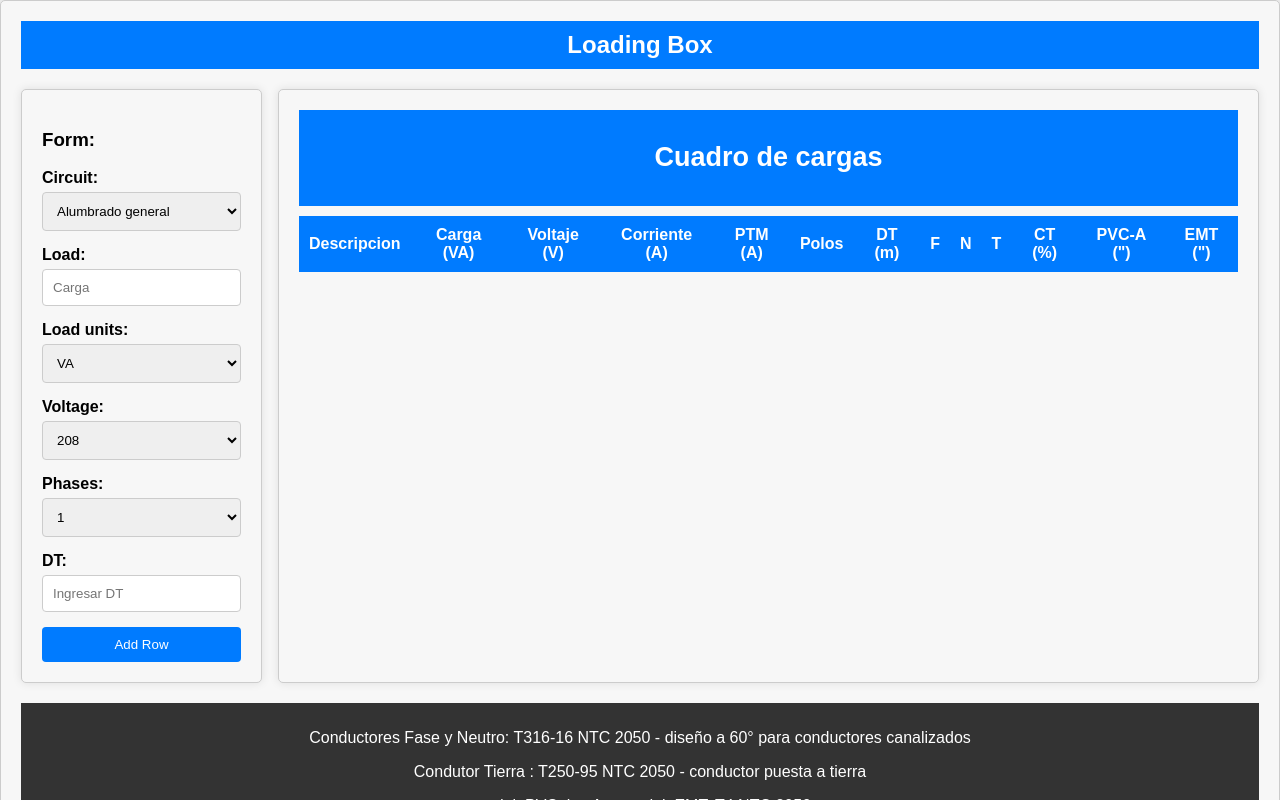
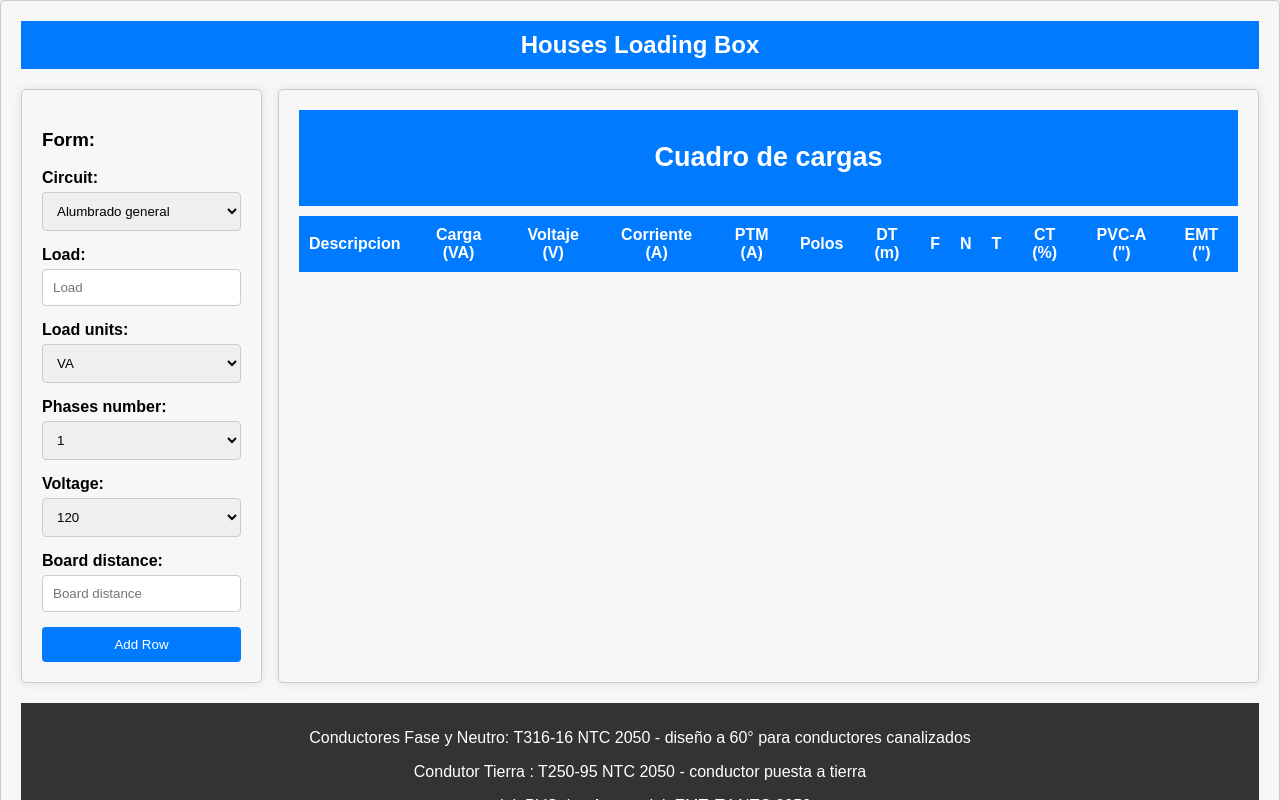
Before and after one commit to Hygl0110/loading-box, a React (Create React App) app: page / in a window 1280 px wide. Shown: the top 800 px of the page. Built offline with nearby package versions, Linux system fonts and the light colour scheme.

Commit message:
correcciones y agregado voltage de fase

```diff
--- a/package.json
+++ b/package.json
@@ -1,7 +1,7 @@
 {
   "homepage": "http://hygl0110.github.io/loading-box",
   "name": "loading-box",
-  "version": "0.1.10.24.23",
+  "version": "0.1.10.27.23",
   "private": true,
   "dependencies": {
     "@testing-library/jest-dom": "^5.17.0",
--- a/public/index.html
+++ b/public/index.html
@@ -24,7 +24,7 @@
       work correctly both with client-side routing and a non-root public URL.
       Learn how to configure a non-root public URL by running `npm run build`.
     -->
-    <title>React App</title>
+    <title>Houses loading Box</title>
   </head>
   <body>
     <noscript>You need to enable JavaScript to run this app.</noscript>
--- a/src/Arrays/arrays.js
+++ b/src/Arrays/arrays.js
@@ -21,11 +21,9 @@ export const init = {
 export const formInit = {
   circuit: "Alumbrado general",
   load: 1,
-  loadType: "VA",
-  fp: 1,
-  factor: false,
-  voltage: 208,
+  loadUnits: "VA",
+  powerFactor: 1,
   phases: 1,
-  DT: 1,
-  maxLoad: 1,
+  voltage: 120,
+  boardDistance: 1,
 };
--- a/src/Arrays/options.js
+++ b/src/Arrays/options.js
@@ -7,14 +7,19 @@ const options = [
       "Lavado y planchado",
       "Duchas",
       "Bomba",
+      "Customized",
     ],
   },
   {
-    name: "load",
+    name: "loadTypes",
     options: ["VA", "W", "hp", "CV"],
   },
   {
-    name: "voltage",
+    name: "phaseVoltages",
+    options: [120, 123.5, 127],
+  },
+  {
+    name: "lineVoltages",
     options: [208, 214, 220],
   },
   {
--- /dev/null
+++ b/src/Components/Organisms/Footer/Footer.css
@@ -0,0 +1,11 @@
+footer {
+  margin-top: 20px;
+  background-color: #333;
+  color: #fff;
+  padding: 10px;
+  text-align: center;
+}
+
+footer a {
+  color: #fff;
+}
--- /dev/null
+++ b/src/Components/Organisms/Footer/Footer.jsx
@@ -0,0 +1,37 @@
+import "./Footer.css";
+
+import React from "react";
+
+const Footer = () => {
+  return (
+    <>
+      <footer>
+        <p>
+          Conductores Fase y Neutro: T316-16 NTC 2050 - diseño a 60° para
+          conductores canalizados
+        </p>
+        <p>Condutor Tierra : T250-95 NTC 2050 - conductor puesta a tierra</p>
+        <p>conduit PVC tipo A y conduit EMT: T4 NTC 2050 </p>
+        <br />
+        <a
+          href="https://www.minenergia.gov.co/documents/3809/Anexo_General_del_RETIE_vigente_actualizado_a_2015-1.pdf"
+          target="_blanck"
+        >
+          Anexo General del RETIE 2013
+        </a>
+        <br />
+        <a
+          href="https://repositorio.utp.edu.co/bitstream/handle/11059/1994/62131924C149_anexo.pdf?sequence=2"
+          target="_blanck"
+        >
+          Codigo Electrico Colombiano NTC 2050
+        </a>
+
+        <br />
+        <p>by: Daniel Cardona</p>
+      </footer>
+    </>
+  );
+};
+
+export default Footer;
--- a/src/Components/Organisms/Form/Forms.jsx
+++ b/src/Components/Organisms/Form/Forms.jsx
@@ -16,7 +16,9 @@ export default function Forms(props) {
         <>
           <label>Circuit:</label>
           <Select
-            title="Circuito"
+            id="circuit"
+            name="circuit"
+            title="CIRCUIT"
             onChange={props.onChangeCircuit}
             options={props.circuitOptions}
           />
@@ -25,56 +27,82 @@ export default function Forms(props) {
         <>
           <label>Load:</label>
           <Number
-            title="Carga"
+            id="load"
+            name="load"
+            title="LOAD"
             onChange={props.onChangeLoad}
-            placeholder="Carga"
-            min={1}
+            placeholder="Load"
+            min={0.01}
           />
         </>
 
         <>
           <label>Load units:</label>
           <Select
-            title="Tipo de arga"
-            onChange={props.onChangeLoadType}
+            id="loadUnits"
+            name="loadUnits"
+            title="LOAD UNITS"
+            onChange={props.onChangeLoadUnits}
             options={props.loadTypeOptions}
           />
-          {props.factor ? <label> POWER FACTOR: </label> : null}
-          {props.factor ? (
-            <Number
-              title="Factor de potencia"
-              onChange={props.onChangeFp}
-              placeholder="fp"
-              min={0.01}
-              max={1}
-            />
+        </>
+        <>
+          {props.powerFactor ? (
+            <>
+              <label> Power factor: </label>
+              <Number
+                id="powerFactor"
+                name="powerFactor"
+                title="POWER FACTOR"
+                onChange={props.onChangePowerFactor}
+                placeholder="Power factor"
+                min={0.01}
+                max={1}
+              />
+            </>
           ) : null}
         </>
 
         <>
-          <label>Voltage:</label>
+          <label>Phases number:</label>
           <Select
-            title="Voltaje"
-            onChange={props.onChangeVoltage}
-            options={props.voltageOptions}
-          />
-        </>
-
-        <>
-          <label>Phases:</label>
-          <Select
-            title="Numero de fases"
-            onChange={props.onChangePhases}
+            id="phases"
+            name="phases"
+            title="PHASES NUMBER"
+            onChange={props.onChangePhasesNumber}
             options={props.phaseOptions}
           />
         </>
 
         <>
-          <label>DT:</label>
+          <label>Voltage:</label>
+          {props.phaseVoltage ? (
+            <Select
+              id="voltage"
+              name="voltage"
+              title="PHASE VOLTAGE"
+              onChange={props.onChangeVoltage}
+              options={props.phaseVoltageOptions}
+            />
+          ) : (
+            <Select
+              id="voltage"
+              name="voltage"
+              title="LINE VOLTAGE"
+              onChange={props.onChangeVoltage}
+              options={props.lineVoltageOptions}
+            />
+          )}
+        </>
+
+        <>
+          <label>Board distance:</label>
           <Number
-            title="Distancia al tablero"
-            onChange={props.onChangeDT}
-            placeholder="Ingresar DT"
+            id="DT"
+            name="DT"
+            title="DISTANCE"
+            onChange={props.onChangeBoardDistance}
+            placeholder="Board distance"
             min={0.01}
           />
         </>
--- /dev/null
+++ b/src/Components/Organisms/Header/Header.css
@@ -0,0 +1,12 @@
+header {
+  margin-bottom: 20px;
+  background-color: #007bff;
+  color: #fff;
+  padding: 10px;
+  text-align: center;
+}
+
+header h2 {
+  font-size: 24px;
+  margin: 0;
+}
--- /dev/null
+++ b/src/Components/Organisms/Header/Header.jsx
@@ -0,0 +1,13 @@
+import "./Header.css";
+
+const Header = () => {
+  return (
+    <>
+      <header>
+        <h2>Houses Loading Box</h2>
+      </header>
+    </>
+  );
+};
+
+export default Header;
--- a/src/Components/Pages/LoadsBox/LoadsBox.css
+++ b/src/Components/Pages/LoadsBox/LoadsBox.css
@@ -5,19 +5,6 @@
   border: 1px solid #ccc;
   border-radius: 5px;
   box-shadow: 0 0 10px rgba(0, 0, 0, 0.1);
-}
-
-.header {
-  margin-bottom: 20px;
-  background-color: #007bff;
-  color: #fff;
-  padding: 10px;
-  text-align: center;
-}
-
-.header h2 {
-  font-size: 24px;
-  margin: 0;
 }
 
 main {
@@ -36,15 +23,3 @@ main {
   flex-grow: 999;
   min-width: 75%;
 }
-
-.footer {
-  margin-top: 20px;
-  background-color: #333;
-  color: #fff;
-  padding: 10px;
-  text-align: center;
-}
-
-.footer a {
-  color: #fff;
-}
--- a/src/Components/Pages/LoadsBox/LoadsBox.jsx
+++ b/src/Components/Pages/LoadsBox/LoadsBox.jsx
@@ -1,5 +1,8 @@
 import "./LoadsBox.css";
-import React, { useState } from "react";
+import React, { useEffect, useState } from "react";
+
+import Header from "../../Organisms/Header/Header"; //Organism Header
+import Footer from "../../Organisms/Footer/Footer"; //Organism Footer
 
 import options from "../../../Arrays/options"; //array de opciones
 import { columns, formInit, init } from "../../../Arrays/arrays"; //Array initial state & results array
@@ -10,15 +13,15 @@ import Table from "../../Molecules/Table/Table"; //Organism Table
 import { calcRowTable } from "../../../Logic/Calcular"; //Logica
 
 export default function LoadsBox() {
-  const [circuits, loadTypes, voltages, phases] = options; //opciones para los Componestes Select
+  const [circuits, loadTypes, phaseVoltages, lineVoltages, phases] = options; //opciones para los Componestes Select
 
   const [circuit, setCircuit] = useState(init); //Estado inicial para los resultado de la tabla
 
   const [form, setForm] = useState(formInit); //Estado para el formulario
 
-  console.log(form);
-  console.log(circuit);
-  console.log(circuits);
+  useEffect(() => {
+    console.log(form);
+  }, [form]);
 
   //onSubmit
   const handleSubmit = (e) => {
@@ -28,14 +31,14 @@ export default function LoadsBox() {
       const newRow = calcRowTable(
         form.circuit,
         form.load,
-        form.loadType,
-        form.fp,
+        form.loadUnits,
+        form.powerFactor,
         form.phases,
         form.voltage,
-        form.DT
+        form.boardDistance
       );
-      let updatedResults = [...circuit.results, newRow];
-      let updatedCircuit = { ...circuit, results: updatedResults };
+      const updatedResults = [...circuit.results, newRow];
+      const updatedCircuit = { ...circuit, results: updatedResults };
       setCircuit(updatedCircuit);
     } catch (error) {
       alert(
@@ -47,73 +50,59 @@ export default function LoadsBox() {
   //Circuito
   const handleCircuitChange = (e) => {
     const newCircuit = e.target.value;
-    let updatedForm = { ...form, circuit: newCircuit };
+    const updatedForm = { ...form, circuit: newCircuit };
     setForm(updatedForm);
   };
 
   //Carga
   const handleLoadChange = (e) => {
-    let newLoad = e.target.value;
-    if (newLoad <= 0) {
-      newLoad = 1;
-    }
-    let updatedForm = { ...form, load: newLoad };
+    const newLoad = parseFloat(e.target.value);
+    const updatedForm = { ...form, load: newLoad };
     setForm(updatedForm);
   };
 
-  //Tipo de carga
-  const handleLoadTypeChange = (e) => {
-    const newLoadType = e.target.value;
-    let updatedForm = { ...form, loadType: newLoadType };
-    //Esta en 'VA' ?, si no, ingresar factor de potencia
-    if (newLoadType !== "VA") {
-      updatedForm = { ...updatedForm, factor: true };
-    } else {
-      updatedForm = { ...updatedForm, factor: false, fp: 1 };
-    }
+  //LOAD UNITS
+  const handleLoadUnitsChange = (e) => {
+    const newLoadUnit = e.target.value;
+    const updatedForm =
+      newLoadUnit === "VA"
+        ? { ...form, loadUnits: newLoadUnit, powerFactor: 1 }
+        : { ...form, loadUnits: newLoadUnit };
     setForm(updatedForm);
   };
 
-  //Factor de potencia
-  const handleFpChange = (e) => {
-    let newFp = e.target.value;
-    if (newFp <= 0 || newFp > 1) {
-      newFp = 1;
-    }
-    let updatedForm = { ...form, fp: newFp };
+  //POWER FACTOR
+  const handlePowerFactorChange = (e) => {
+    const newPowerFactor = parseFloat(e.target.value);
+    const updatedForm = { ...form, powerFactor: newPowerFactor };
     setForm(updatedForm);
   };
 
-  //Voltage
-  const handleVoltageChange = (e) => {
-    const newVoltage = parseInt(e.target.value);
-    let updatedForm = { ...form, voltage: newVoltage };
+  //PHASES NUMBER
+  const handlePhasesNumberChange = (e) => {
+    const newPhase = parseFloat(e.target.value);
+    const updatedForm = { ...form, phases: newPhase };
     setForm(updatedForm);
   };
 
-  //Phases
-  const handlePhasesChange = (e) => {
-    const newPhase = parseInt(e.target.value);
-    let updatedForm = { ...form, phases: newPhase };
+  //VOLTAGE
+  const handleVoltageChange = (e) => {
+    const newVoltage = parseFloat(e.target.value);
+    const updatedForm = { ...form, voltage: newVoltage };
     setForm(updatedForm);
   };
 
-  //DT
-  const handleDTChange = (e) => {
-    let newDT = e.target.value;
-    if (newDT < 0) {
-      newDT = 1;
-    }
-    let updatedForm = { ...form, DT: newDT };
+  //BOARD DISTNACE
+  const handleBoardDistanceChange = (e) => {
+    const newBoardDistance = parseFloat(e.target.value);
+    let updatedForm = { ...form, boardDistance: newBoardDistance };
     setForm(updatedForm);
   };
 
   return (
     <div className="loadsBox">
       <>
-        <header className="header">
-          <h2>Loading Box</h2>
-        </header>
+        <Header />
       </>
       <>
         <main className="main">
@@ -124,18 +113,23 @@ export default function LoadsBox() {
               /* Events */
               onChangeCircuit={handleCircuitChange}
               onChangeLoad={handleLoadChange}
-              onChangeLoadType={handleLoadTypeChange}
-              onChangeFp={handleFpChange}
+              onChangeLoadUnits={handleLoadUnitsChange}
+              onChangePowerFactor={handlePowerFactorChange}
+              onChangePhasesNumber={handlePhasesNumberChange}
               onChangeVoltage={handleVoltageChange}
-              onChangePhases={handlePhasesChange}
-              onChangeDT={handleDTChange}
+              onChangeBoardDistance={handleBoardDistanceChange}
               /* Options */
               circuitOptions={circuits}
               loadTypeOptions={loadTypes}
-              voltageOptions={voltages}
               phaseOptions={phases}
-              /* factor */
-              factor={form.factor}
+              phaseVoltageOptions={phaseVoltages}
+              lineVoltageOptions={lineVoltages}
+              /*Customized ciruit ? */
+              customCircuit={form.circuit === "Customized" ? true : false}
+              /* factor ? */
+              powerFactor={form.loadUnits === "VA" ? false : true}
+              /* phase Voltage ? */
+              phaseVoltage={form.phases === 1 ? true : false}
             />
           </>
           <>
@@ -147,35 +141,7 @@ export default function LoadsBox() {
           </>
         </main>
       </>
-      <>
-        <footer className="footer">
-          <p>
-            Conductores Fase y Neutro: T316-16 NTC 2050 - diseño a 60° para
-            conductores canalizados
-          </p>
-          <p>Condutor Tierra : T250-95 NTC 2050 - conductor puesta a tierra</p>
-          <p>conduit PVC tipo A y conduit EMT: T4 NTC 2050 </p>
-          <br />
-          <p>
-            <a
-              href="https://www.minenergia.gov.co/documents/3809/Anexo_General_del_RETIE_vigente_actualizado_a_2015-1.pdf"
-              target="_blanck"
-            >
-              Anexo General del RETIE 2013
-            </a>
-          </p>
-          <p>
-            <a
-              href="https://repositorio.utp.edu.co/bitstream/handle/11059/1994/62131924C149_anexo.pdf?sequence=2"
-              target="_blanck"
-            >
-              Codigo Electrico Colombiano NTC 2050
-            </a>
-          </p>
-          <br />
-          <p>by: Daniel Cardona</p>
-        </footer>
-      </>
+      <Footer />
     </div>
   );
 }
--- a/src/Logic/Calcular.js
+++ b/src/Logic/Calcular.js
@@ -48,10 +48,25 @@ function textTableLocate(table, valueIn, columIn, columOut) {
 }
 
 //calcular potencia, corriente, calibre y caida de tension adecuadas a la normta CT < 3%
-export function calcRowTable(desc, loadIn, loadType, LF, phases, voltage, DT) {
-  //Carga
+export function calcRowTable(
+  desc,
+  loadIn,
+  loadType,
+  LF,
+  phases,
+  voltageIn,
+  DT
+) {
+  //Power
   const loadTypes = { VA: 1, W: 1, hp: 745.699872, CV: 735.49875 };
   const load = (loadIn * loadTypes[loadType]) / LF;
+
+  //Voltage
+  const voltages = { 120: 208, 123.5: 214, 127: 220 };
+
+  const voltage = [120, 123.5, 127].includes(voltageIn)
+    ? voltages[voltageIn]
+    : voltageIn;
 
   //Corriente
   let current = 0;
```
